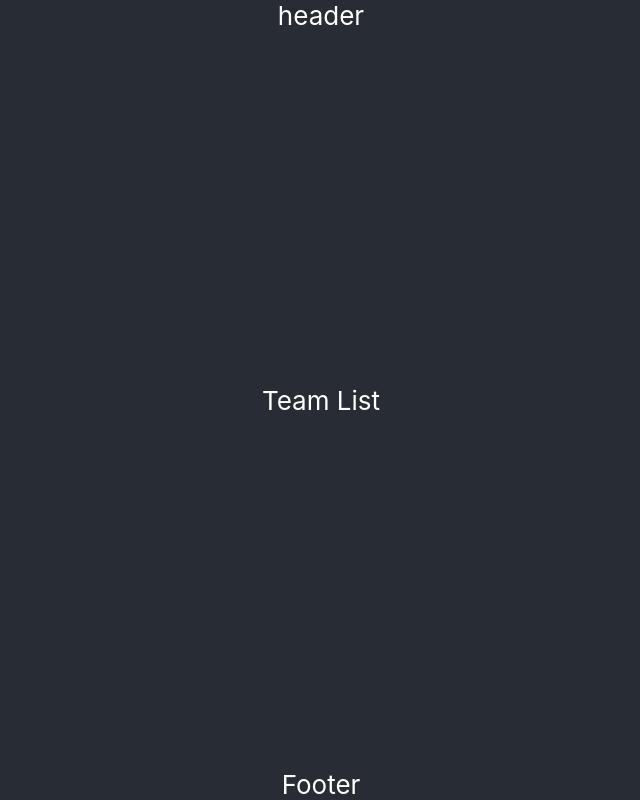
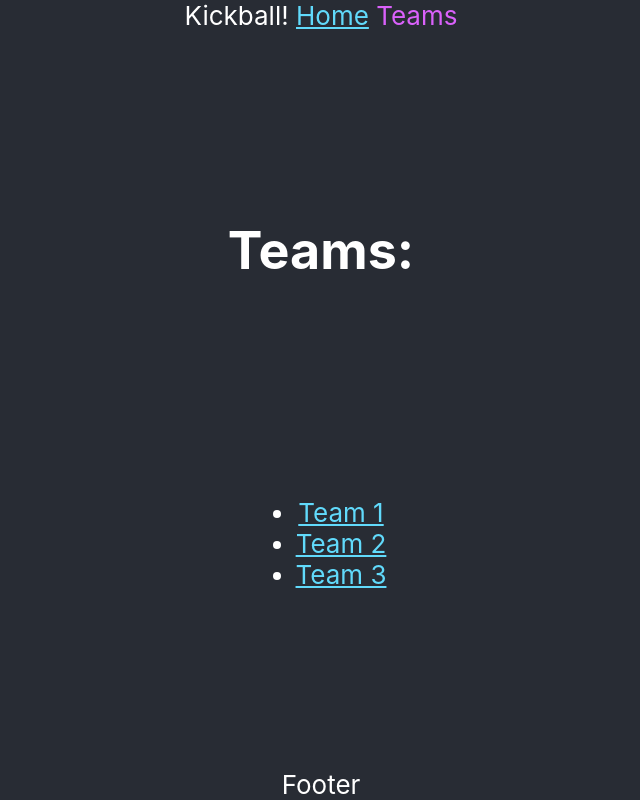
Before and after one commit to satyadvaya/acl2-ctfe-react-kickball-league, a React (Create React App) app: page /teams in a window 1280 px wide. Shown: the whole page, without its empty margins (319-959 px from the left). Built offline with nearby package versions, Linux system fonts and the light colour scheme.

Commit message:
added NavLinks to header in App.js and render Links to both TeamList and TeamDetail components

```diff
--- a/src/App.css
+++ b/src/App.css
@@ -12,4 +12,10 @@
 
 .App-link {
   color: #61dafb;
+  text-decoration: underline;
 }
+
+.App-link.active {
+  color: #da61fb;
+  text-decoration: none;
+}
--- a/src/App.js
+++ b/src/App.js
@@ -1,4 +1,9 @@
-import { BrowserRouter as Router, Switch, Route } from "react-router-dom";
+import {
+  BrowserRouter as Router,
+  Switch,
+  Route,
+  NavLink,
+} from "react-router-dom";
 import "./App.css";
 import Home from "./views/Home/Home";
 import TeamDetail from "./views/Teams/TeamDetail";
@@ -8,11 +13,20 @@ function App() {
   return (
     <div className="App">
       <Router>
-        <header>header</header>
+        <header>
+          Kickball!{"  "}
+          <NavLink to="/" className="App-link" exact>
+            Home
+          </NavLink>
+          {"  "}
+          <NavLink to="/teams" className="App-link" exact>
+            Teams
+          </NavLink>
+        </header>
         <Switch>
           <Route exact path="/" component={Home} />
           <Route exact path="/teams" component={TeamList} />
-          <Route exact path="/teams/:id" component={TeamDetail} />
+          <Route exact path="/teams/:teamId" component={TeamDetail} />
         </Switch>
         <footer>Footer</footer>
       </Router>
--- a/src/views/Teams/TeamDetail.jsx
+++ b/src/views/Teams/TeamDetail.jsx
@@ -1,5 +1,18 @@
+import { Link, useParams } from "react-router-dom";
+
 function TeamDetail() {
-  return <p>Team Detail</p>;
+  const { teamId } = useParams();
+
+  return (
+    <>
+      <p>
+        <Link to="/teams" className="App-link">
+          Back to Teams
+        </Link>
+      </p>
+      <p>Team Detail: {teamId}</p>
+    </>
+  );
 }
 
 export default TeamDetail;
--- a/src/views/Teams/TeamList.jsx
+++ b/src/views/Teams/TeamList.jsx
@@ -1,5 +1,28 @@
+import { Link } from "react-router-dom";
+
 function TeamList() {
-  return <p>Team List</p>;
+  return (
+    <>
+      <h1>Teams:</h1>
+      <ul>
+        <li>
+          <Link to="/teams/1" className="App-link">
+            Team 1
+          </Link>
+        </li>
+        <li>
+          <Link to="/teams/2" className="App-link">
+            Team 2
+          </Link>
+        </li>
+        <li>
+          <Link to="/teams/3" className="App-link">
+            Team 3
+          </Link>
+        </li>
+      </ul>
+    </>
+  );
 }
 
 export default TeamList;
```
